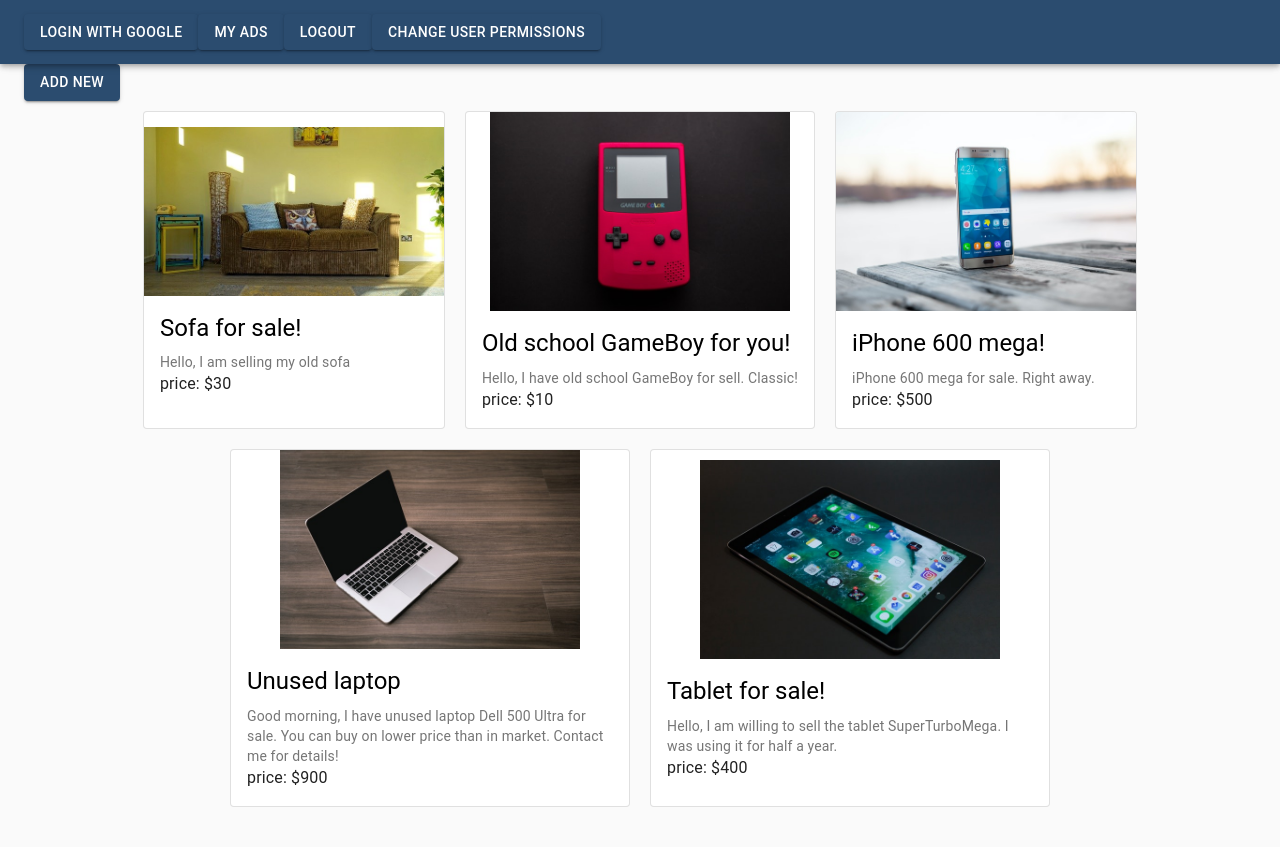
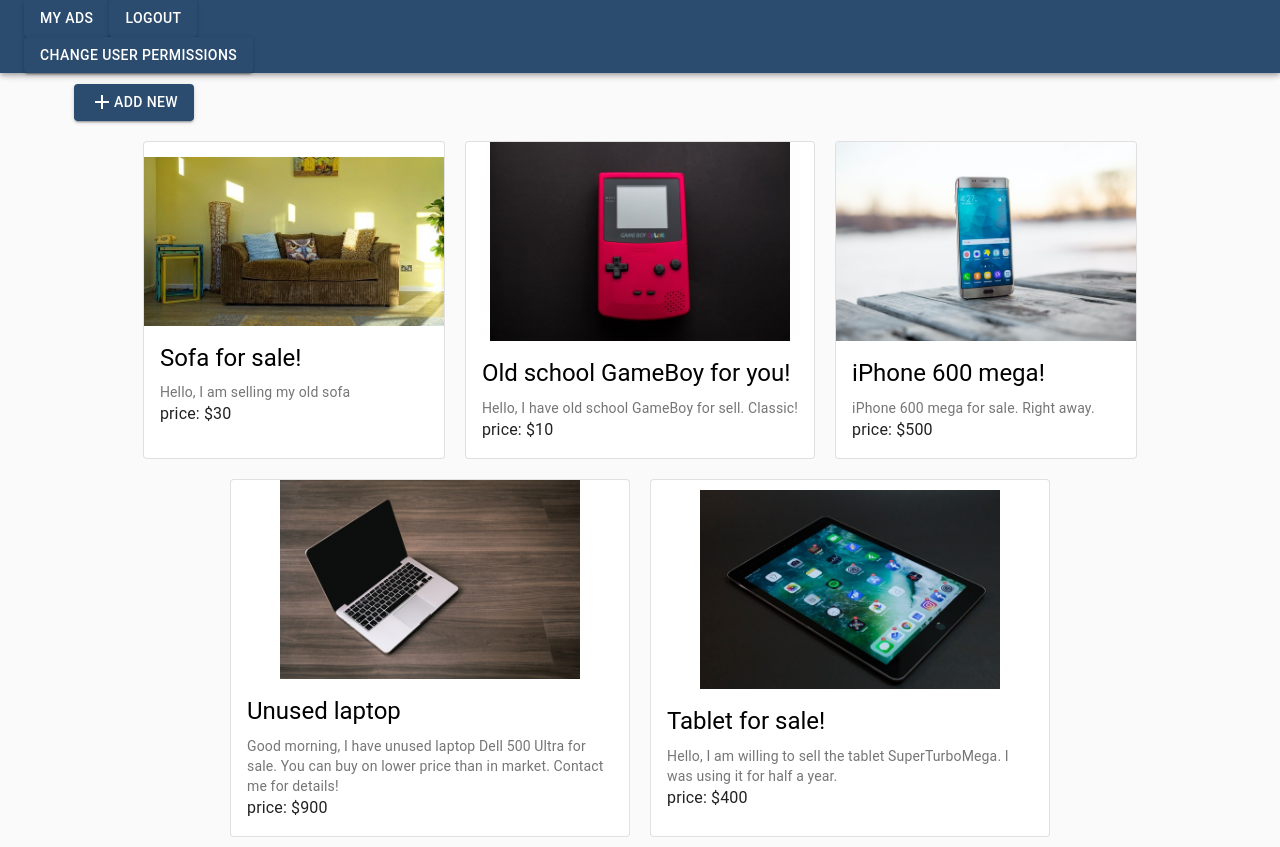
Before and after one commit to Xandreww/bulletin-board, a React (Create React App) app: page / in a window 1280 px wide. Before the commit the page ends 817 px from the top, so only its background shows below. Built offline with nearby package versions, Linux system fonts and the light colour scheme.

Commit message:
add user state

```diff
--- a/src/components/layout/Header/Header.js
+++ b/src/components/layout/Header/Header.js
@@ -4,24 +4,27 @@
 
 import clsx from 'clsx';
 
-// import { connect } from 'react-redux';
-// import { reduxSelector, reduxActionCreator } from '../../../redux/exampleRedux.js';
+import { connect } from 'react-redux';
+import { getUser } from '../../../redux/userRedux.js';
 
 import styles from './Header.module.scss';
 
-const Component = ({ className, children }) => (
+const Component = ({ className, user }) => (
   <div className={clsx(className, styles.root)}>
-    {/* for not logged in */}
-    <Button variant="contained" color="primary" href="https://google.com">
-      Login with Google
-    </Button>
-    {/* for logged in */}
+    {user.authenticated ? (
+      <div>
         <Button variant="contained" color="primary" href="/">
           My ads
         </Button>
         <Button variant="contained" color="primary" href="/">
           Logout
         </Button>
+      </div>
+    ) : (
+      <Button variant="contained" color="primary" href="https://google.com">
+        Login with Google
+      </Button>
+    )}
     {/* temporarily */}
     <Button variant="contained" color="primary">
       Change user permissions
@@ -30,22 +33,22 @@
 );
 
 Component.propTypes = {
-  children: PropTypes.node,
   className: PropTypes.string,
+  user: PropTypes.object,
 };
 
-// const mapStateToProps = state => ({
-//   someProp: reduxSelector(state),
-// });
+const mapStateToProps = (state) => ({
+  user: getUser(state),
+});
 
 // const mapDispatchToProps = dispatch => ({
 //   someAction: arg => dispatch(reduxActionCreator(arg)),
 // });
 
-// const Container = connect(mapStateToProps, mapDispatchToProps)(Component);
+const Container = connect(mapStateToProps)(Component);
 
 export {
-  Component as Header,
-  // Container as Header,
+  // Component as Header,
+  Container as Header,
   Component as HeaderComponent,
 };
--- a/src/components/views/Homepage/Homepage.js
+++ b/src/components/views/Homepage/Homepage.js
@@ -6,6 +6,7 @@
 import Typography from '@material-ui/core/Typography';
 import CardActionArea from '@material-ui/core/CardActionArea';
 import CardMedia from '@material-ui/core/CardMedia';
+import AddIcon from '@material-ui/icons/Add';
 
 import clsx from 'clsx';
 
@@ -17,12 +18,13 @@
 const Component = ({ className, posts }) => (
   <div className={clsx(className, styles.root)}>
     {/* for logged in*/}
-    <Button variant="contained" color="primary" href="/post/add">
+    <Button className={styles.addNew} variant="contained" color="primary" href="/post/add">
+      <AddIcon />
       Add new
     </Button>
     {/* for all*/}
     <div className={styles.cards}>
-      {posts.map(post => (
+      {posts.map((post) => (
         <Card className={styles.card} key={post.id} variant="outlined">
           <CardActionArea href={`/post/${post.id}`}>
             <CardMedia className={styles.cardMedia} component="img" alt="Ad item" image={post.image} />
@@ -49,7 +51,7 @@
   posts: PropTypes.array,
 };
 
-const mapStateToProps = state => ({
+const mapStateToProps = (state) => ({
   posts: getAll(state),
 });
 
--- a/src/components/views/Homepage/Homepage.module.scss
+++ b/src/components/views/Homepage/Homepage.module.scss
@@ -30,4 +30,8 @@
     max-height: 400px;
     max-width: 400px;
   }
+
+  .addNew {
+    margin: 20px 0 10px 50px;
+  }
 }
--- a/src/redux/initialState.js
+++ b/src/redux/initialState.js
@@ -74,4 +74,8 @@
       error: false,
     },
   },
+  user: {
+    id: 1,
+    authenticated: true,
+  },
 };
--- a/src/redux/store.js
+++ b/src/redux/store.js
@@ -1,17 +1,19 @@
-import {combineReducers, createStore, applyMiddleware} from 'redux';
+import { combineReducers, createStore, applyMiddleware } from 'redux';
 import thunk from 'redux-thunk';
 import { composeWithDevTools } from 'redux-devtools-extension';
 
 import { initialState } from './initialState';
 import { reducer as postsReducer } from './postsRedux';
+import { reducer as userReducer } from './userRedux';
 
 // define reducers
 const reducers = {
   posts: postsReducer,
+  user: userReducer,
 };
 
 // add blank reducers for initial state properties without reducers
-Object.keys(initialState).forEach(item => {
+Object.keys(initialState).forEach((item) => {
   if (typeof reducers[item] == 'undefined') {
     reducers[item] = (statePart = null) => statePart;
   }
@@ -20,10 +22,4 @@
 const combinedReducers = combineReducers(reducers);
 
 // create store
-export const store = createStore(
-  combinedReducers,
-  initialState,
-  composeWithDevTools(
-    applyMiddleware(thunk)
-  )
-);
+export const store = createStore(combinedReducers, initialState, composeWithDevTools(applyMiddleware(thunk)));
--- /dev/null
+++ b/src/redux/userRedux.js
@@ -0,0 +1,14 @@
+/* selectors */
+export const getUser = ({ user }) => user;
+
+/* action name creator */
+// const reducerName = 'posts';
+// const createActionName = (name) => `app/${reducerName}/${name}`;
+
+/* reducer */
+export const reducer = (statePart = [], action = {}) => {
+  switch (action.type) {
+    default:
+      return statePart;
+  }
+};
```
Also changed, not shown: 1 other file (tests, documents, lock files or other folders). Lines whose indentation alone changed are shown as unchanged.
